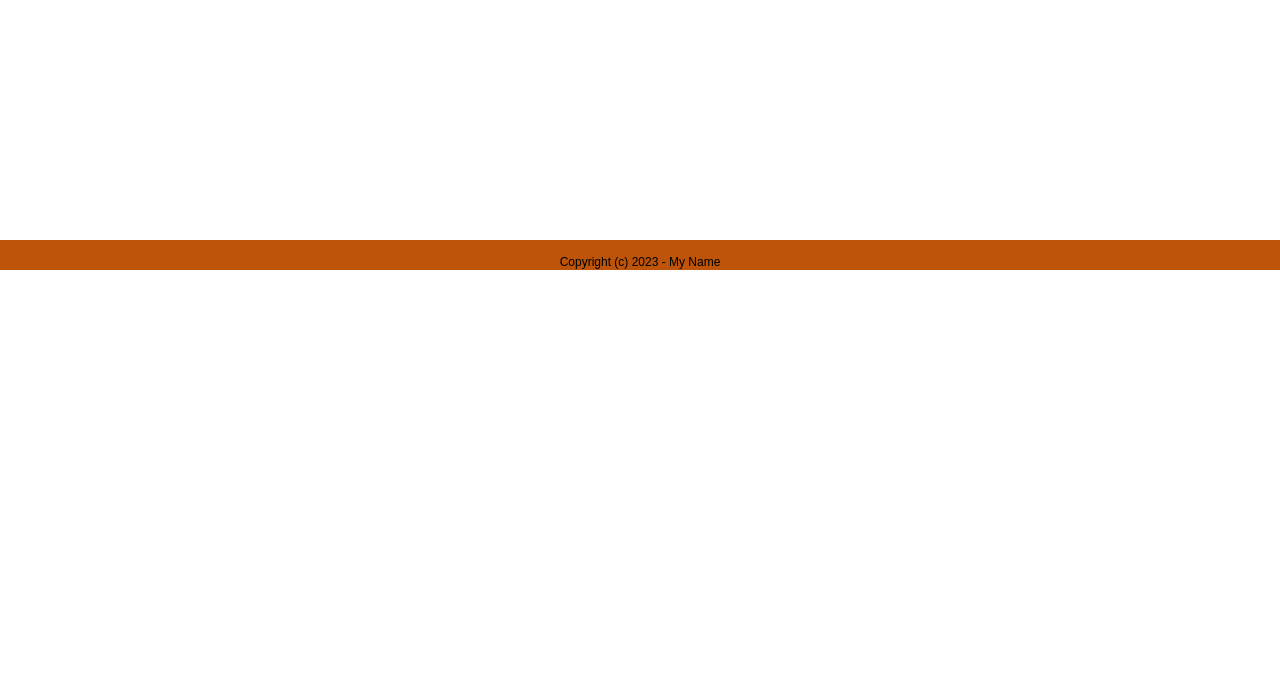
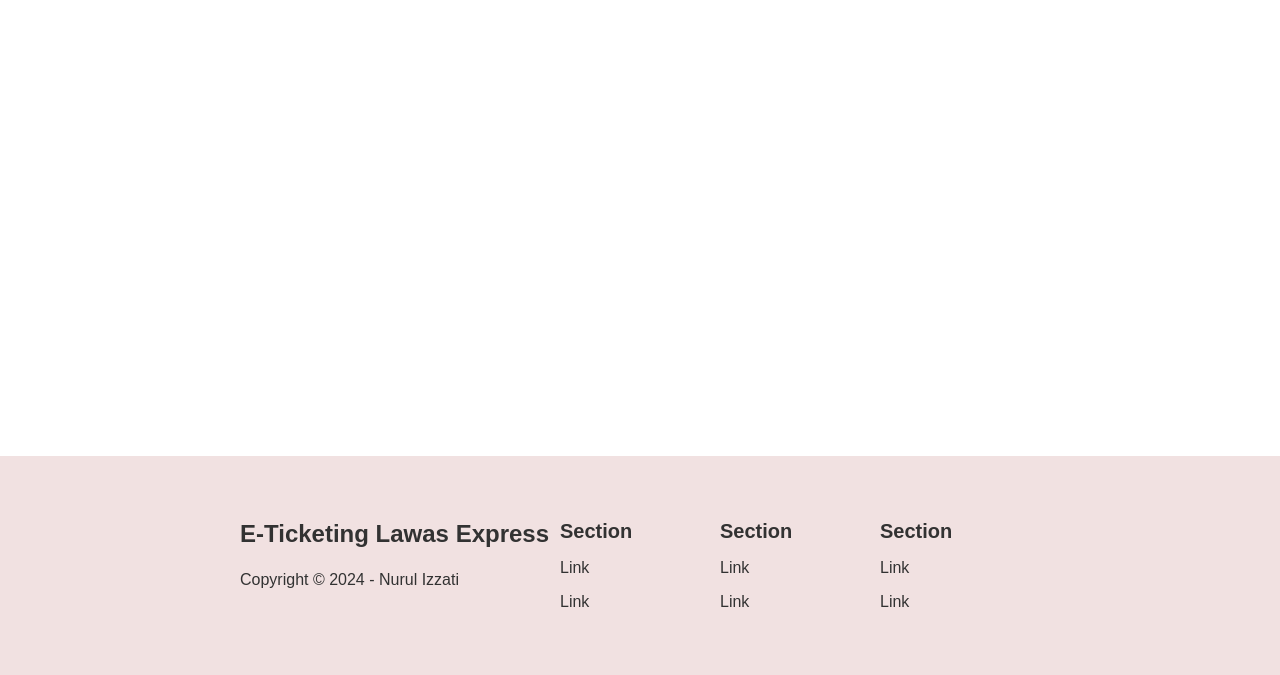
Before and after one commit to deeno13/e-ticketing-lawas-express, a PHP site: page / in a window 1280 px wide. Shown: the part 530-1205 px from the top of the page. Before the commit the page ends 800 px from the top, so only its background shows below. Run offline with PHP 8.4, Linux system fonts and the light colour scheme.

Commit message:
Style: Add basic styling for footer

```diff
--- a/index.php
+++ b/index.php
@@ -56,10 +56,40 @@ session_start();
 			</div>
 		</main>
 
-		<footer>
-			<div class="row">
-				<p>Copyright (c) 2023 - My Name</p>
+		<footer class="footer">
+			<div class="footer__content">
+				<div class="footer__brand">
+					<div class="footer__logo">
+						<h2>E-Ticketing Lawas Express</h2>
+					</div>
+					<span class="footer__copyright">Copyright © 2024 - Nurul Izzati</span>
+				</div>
+
+				<nav class="footer__nav">
+					<section class="footer__section">
+						<h3 class="footer__heading">Section</h3>
+						<ul class="footer__list">
+							<li><a href="#" class="footer__link">Link</a></li>
+							<li><a href="#" class="footer__link">Link</a></li>
+						</ul>
+					</section>
+					<section class="footer__section">
+						<h3 class="footer__heading">Section</h3>
+						<ul class="footer__list">
+							<li><a href="#" class="footer__link">Link</a></li>
+							<li><a href="#" class="footer__link">Link</a></li>
+						</ul>
+					</section>
+					<section class="footer__section">
+						<h3 class="footer__heading">Section</h3>
+						<ul class="footer__list">
+							<li><a href="#" class="footer__link">Link</a></li>
+							<li><a href="#" class="footer__link">Link</a></li>
+						</ul>
+					</section>
+				</nav>
 			</div>
 		</footer>
+
 	</body>
 </html>
--- a/stylesheets/components/footer.css
+++ b/stylesheets/components/footer.css
@@ -0,0 +1,95 @@
+.footer {
+  margin-top: 50rem;
+  padding: 0 15rem;
+  background-color: #f1e1e1;
+}
+
+.footer__content {
+  display: grid;
+  grid-template-columns: repeat(5, 1fr);
+}
+
+.footer__brand {
+  padding: 4rem 0;
+  grid-column: 1 / 3;
+  display: grid;
+}
+
+.footer__nav {
+  grid-column: 3 / 6;
+  display: grid;
+  grid-template-columns: repeat(3, 1fr);
+}
+
+.footer__section {
+  display: flex;
+  flex-direction: column;
+  gap: 1rem;
+  padding: 4rem 0;
+}
+
+.footer__heading {
+  font-size: 1.25rem;
+  font-weight: 600;
+  color: #323232;
+}
+
+.footer__copyright {
+  color: #323232;
+  font-size: 1rem;
+}
+
+.footer__logo {
+  color: #323232;
+  font-size: 1rem;
+}
+
+.footer__list {
+  list-style: none;
+  padding: 0;
+  display: flex;
+  flex-direction: column;
+  gap: 1rem;
+}
+
+.footer__link {
+  font-size: 1rem;
+  font-weight: 500;
+  color: #323232;
+  text-decoration: none;
+}
+
+.footer__link:hover {
+  text-decoration: underline;
+}
+
+@media screen and (max-width: 768px) {
+  .footer {
+    padding: 0 2.5rem;
+  }
+
+  .footer__content {
+    grid-template-columns: 1fr;
+    gap: 3rem;
+    padding: 2.5rem 0;
+  }
+
+  .footer__brand {
+    order: 1;
+    grid-column: 1 / 2;
+    justify-items: center;
+    padding: 0;
+  }
+
+  .footer__nav {
+    order: 0;
+    grid-column: 1 / 2;
+    grid-template-columns: 1fr;
+    grid-template-rows: repeat(3, 1fr);
+    gap: 1.5rem;
+  }
+
+  .footer__section {
+    padding: 0;
+  }
+}
--- a/stylesheets/main.css
+++ b/stylesheets/main.css
@@ -25,11 +25,6 @@ img {
   vertical-align: middle;
 }
 
-footer {
-  text-align: center;
-  font-size: 12px;
-}
-
 input,
 textarea,
 option,
@@ -47,23 +42,6 @@ button {
   justify-content: center;
 }
 
-/* Style the footer */
-.footer {
-  background-color: #9e9e9e;
-  color: #ffffff;
-  text-align: center;
-  font-size: 12px;
-  padding: 5px;
-}
-
-footer {
-  position: fixed;
-  bottom: 0;
-  width: 100%;
-  height: 30px; /* Height of the footer */
-  background: #bd5409;
-  padding: 15px;
-}
 .row {
   float: left;
   width: 100%;
```
